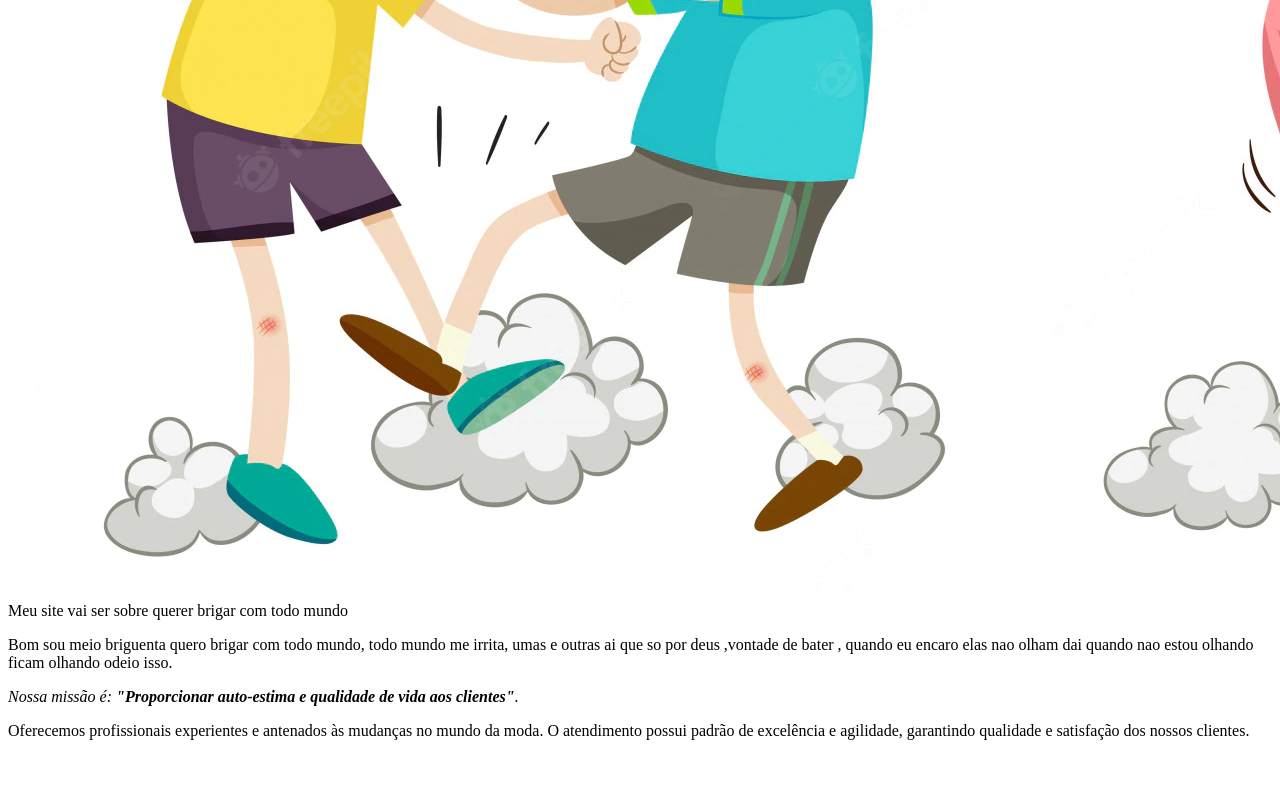
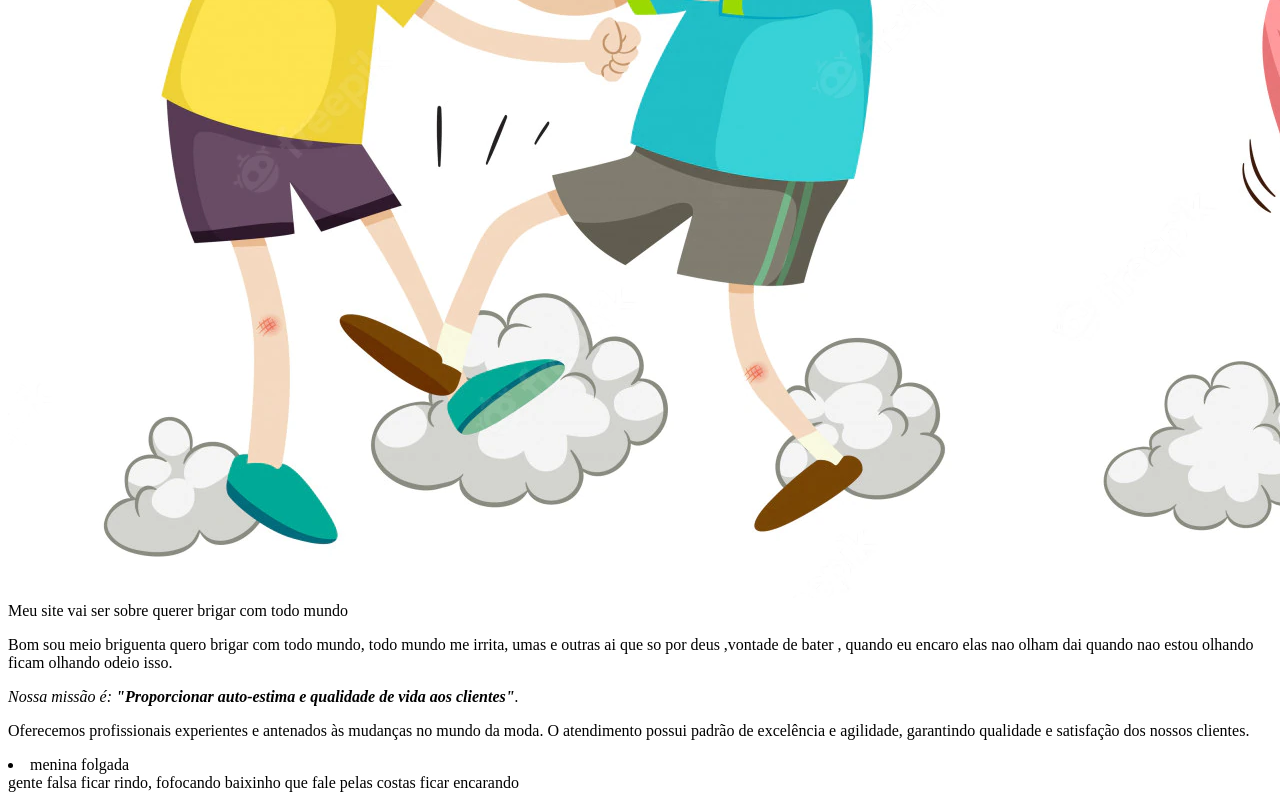
Before and after one commit to rafinhabarros/PC-PRIMEIRO-C-AJ, a plain HTML site: page index.html in a window 1280 px wide. Shown: the part 525-1325 px from the top of the page. Before the commit the page ends 1281 px from the top, so only its background shows below. Drawn offline with Linux system fonts and the light colour scheme.

Commit message:
Update index.html

```diff
--- a/index.html
+++ b/index.html
@@ -15,4 +15,10 @@
  <p>Oferecemos profissionais experientes e antenados às mudanças no mundo da moda.
  O atendimento possui padrão de excelência e agilidade, garantindo qualidade e satisfação dos nossos clientes.</p>
 </body>
+<header>
+ <li> menina folgada</li>
+ gente falsa
+ ficar rindo, fofocando baixinho
+ que fale pelas costas
+ ficar encarando
 </html>
```
